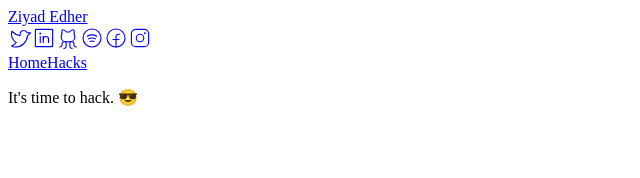
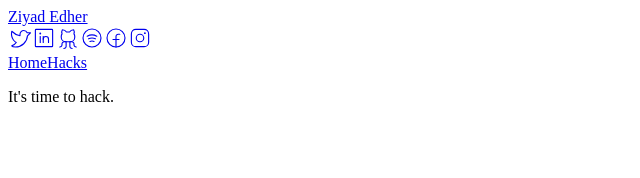
Before and after one commit to ziyadedher/ziyadedher, a Next.js app: page /hacks in a window 1280 px wide. Shown: the top 178 px of the page, without its empty margins (0-640 px from the left). Built offline with nearby package versions, Linux system fonts and the light colour scheme.

Commit message:
Include animated hacker text in hacks

```diff
--- a/src/pages/hacks/index.tsx
+++ b/src/pages/hacks/index.tsx
@@ -3,6 +3,7 @@ import Head from "next/head";
 import Header from "../../components/header";
 import Navbar, { NavbarPage } from "../../components/navbar";
 import PageContainer from "../../components/page_container";
+import AnimatedHackerText from "../../components/text/animated_hacker_text";
 
 import type { NextPage } from "next";
 
@@ -23,7 +24,9 @@ const Index: NextPage = () => (
           <Navbar currentPage={NavbarPage.HACKS} />
         </div>
 
-        <p className="font-mono text-sm">It&apos;s time to hack. 😎</p>
+        <p className="font-mono text-sm">
+          <AnimatedHackerText text="It's time to hack." />
+        </p>
       </PageContainer>
     </div>
   </>
```
